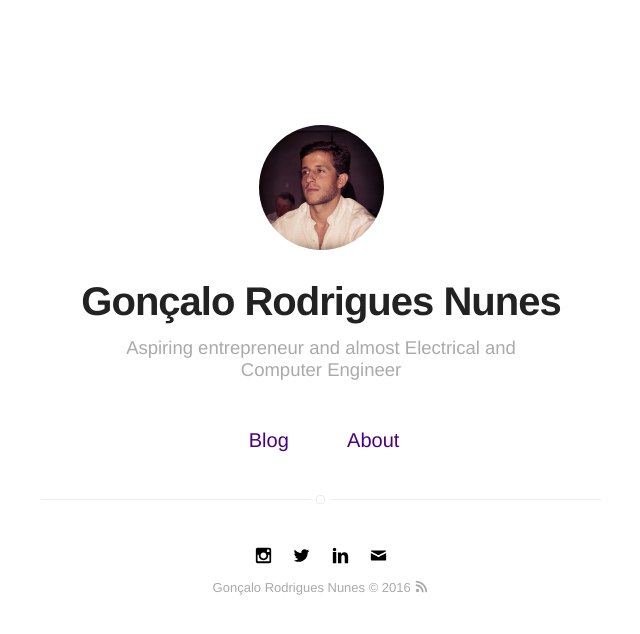
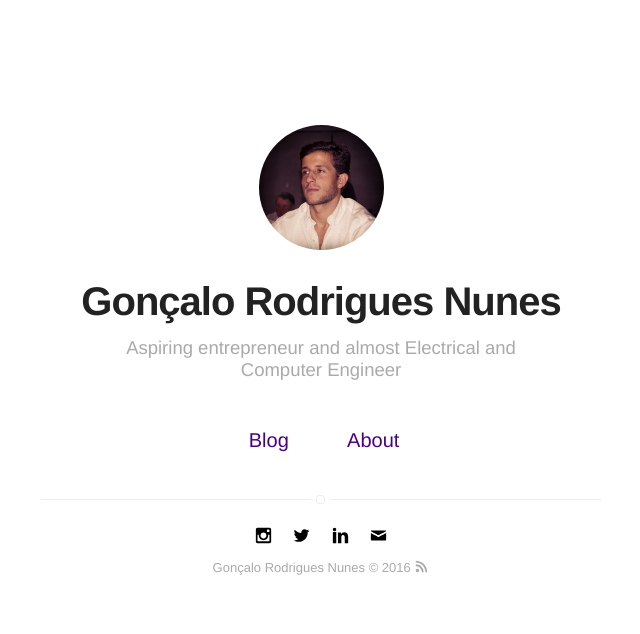
Before and after one commit to Gorbyy/gorbyy.github.io, a Jekyll site: the page built from index.html, in a window 1280 px wide. Shown: the top 634 px of the page, without its empty margins (319-959 px from the left). Built offline with Jekyll 4.4.1, drawn with Linux system fonts in a browser that asks for light colours.

Commit message:
Top padding of footer to 20px

```diff
--- a/_sass/components/footer.sass
+++ b/_sass/components/footer.sass
@@ -1,6 +1,6 @@
 .footer-main
     border-top: 1px solid $epsilon
-    padding: 40px 0
+    padding: 20px 0 40px 0
     margin: 40px 0 0
     font-size: 1.3rem
     color: $gama
```
